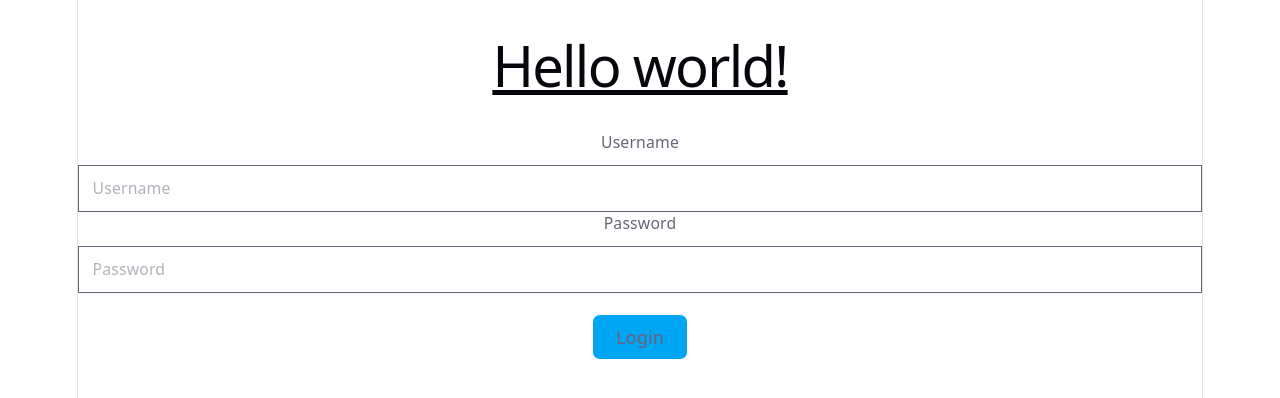
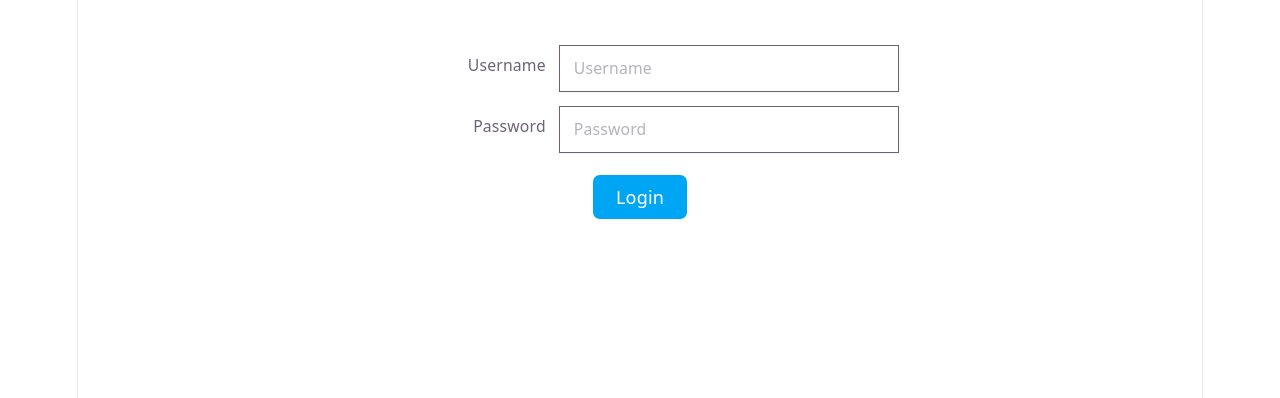
Before and after one commit to shalinibaskar/practice, a React (Vite) app: page / in a window 1280 px wide. Shown: the top 398 px of the page. Built offline with nearby package versions, Linux system fonts and the light colour scheme.

Commit message:
products added

```diff
--- a/src/Dashboard.jsx
+++ b/src/Dashboard.jsx
@@ -4,6 +4,7 @@ import { refreshAccessToken } from "./auth";
 
 function Dashboard() {
   const [user, setUser] = useState("");
+  const [products, setProducts] = useState([]);
 
   const loadUser = async () => {
     let accessToken = localStorage.getItem("accessToken");
@@ -45,21 +46,50 @@ function Dashboard() {
     }
   };
 
+  //get products
+  const getProducts = async () => {
+    try {
+      const products = await fetch("https://dummyjson.com/products");
+
+      const productList = await products.json();
+
+      setProducts(productList);
+      console.log("productlist", productList);
+    } catch (err) {
+      console.log("err", err);
+    }
+  };
+
   useEffect(() => {
     loadUser();
-    console.log("useeffecton every reload");
+    getProducts();
+    console.log("useeffecton every reload", products);
   }, []);
+
+  useEffect(() => {
+    console.log("Updated state:", products);
+  }, [products]);
   return (
-    <div>
-      Welcome user {user.firstName}
-      {user && (
-        <>
-          <h2>{user.firstName}</h2>
-          <p>{user.email}</p>
-        </>
-      )}
+    <>
       <Logout />
-    </div>
+      <div class="grid grid-cols-3  gap-1 p-2 rounded-md col-span-1">
+        {
+          user &&
+            products.products.map((data) => (
+              <div class="rounded-md p-3 m-3 bg-blue-50">
+                <p>{data.id}</p>
+                <img src={data.thumbnail} alt="image" />
+                <p>{data.title}</p>
+                <p>{data.description}</p>
+              </div>
+            ))
+          /*  <div>
+          <p>{products.products[0].id}</p>
+          <img src={products.products[0].thumbnail} alt="image" />
+        </div> */
+        }
+      </div>
+    </>
   );
 }
 
--- a/src/Login.jsx
+++ b/src/Login.jsx
@@ -44,13 +44,12 @@ function Login() {
 
   return (
     <div>
-      <h1 class="text-3xl font-bold underline">Hello world!</h1>
-      <div className="LoginWrapper">
-        <form onSubmit={handleSubmit}>
-          <div>
+      <div class="m-10">
+        <form onSubmit={handleSubmit} class="w-1/2 mx-auto">
+          <div class="flex flex-start mb-3 gap-3">
             <label
               for="first_name"
-              class="block mb-2.5 text-sm font-medium text-heading"
+              class="block text-sm font-medium text-heading text-right w-1/2 justify-end mt-2"
             >
               Username
             </label>
@@ -64,16 +63,16 @@ function Login() {
               required
             />
           </div>
-          <div>
+          <div class="flex flex-start gap-3">
             <label
               for="first_name"
-              class="block mb-2.5 text-sm font-medium text-heading"
+              class="block mb-2.5 text-sm font-medium text-heading text-right w-1/2 justify-end mt-2"
             >
               Password
             </label>
             <input
-              type="text"
-              id="first_name"
+              type="password"
+              id="password"
               class="bg-neutral-secondary-medium border border-default-medium text-heading text-sm rounded-base focus:ring-brand focus:border-brand block w-full px-3 py-2.5 shadow-xs placeholder:text-body"
               placeholder="Password"
               value={pass}
@@ -84,7 +83,7 @@ function Login() {
 
           <p>{errormsg}</p>
           <button
-            class="bg-sky-500 hover:bg-sky-700 px-5 py-2 m-5 rounded-md"
+            class="inline-block text-center bg-sky-500 hover:bg-sky-700 px-5 py-2 mt-5 rounded-md cursor-pointer text-white"
             type="submit"
           >
             Login
```
